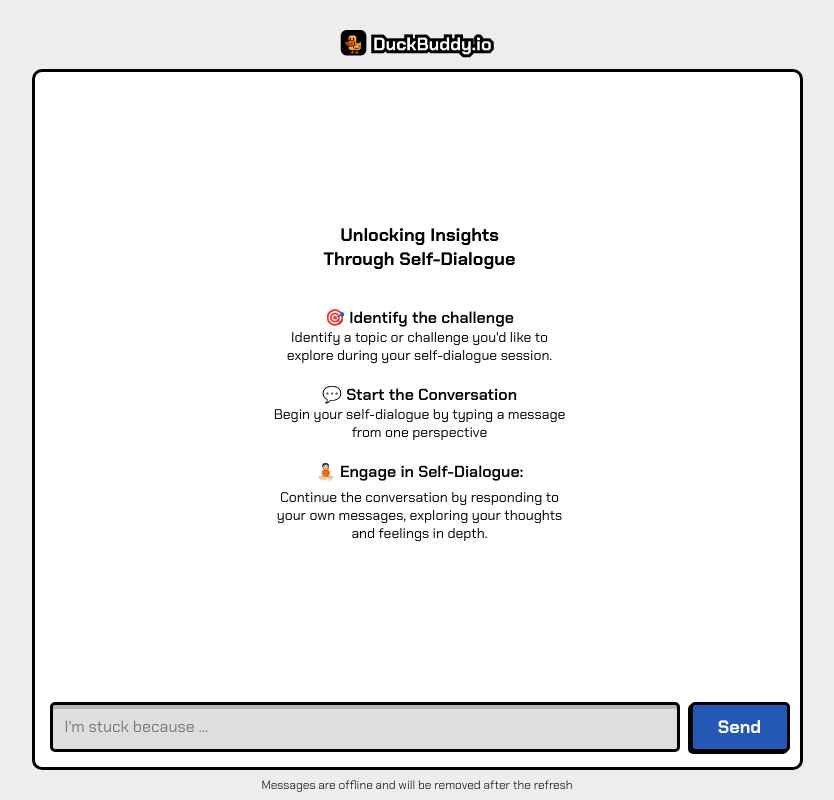
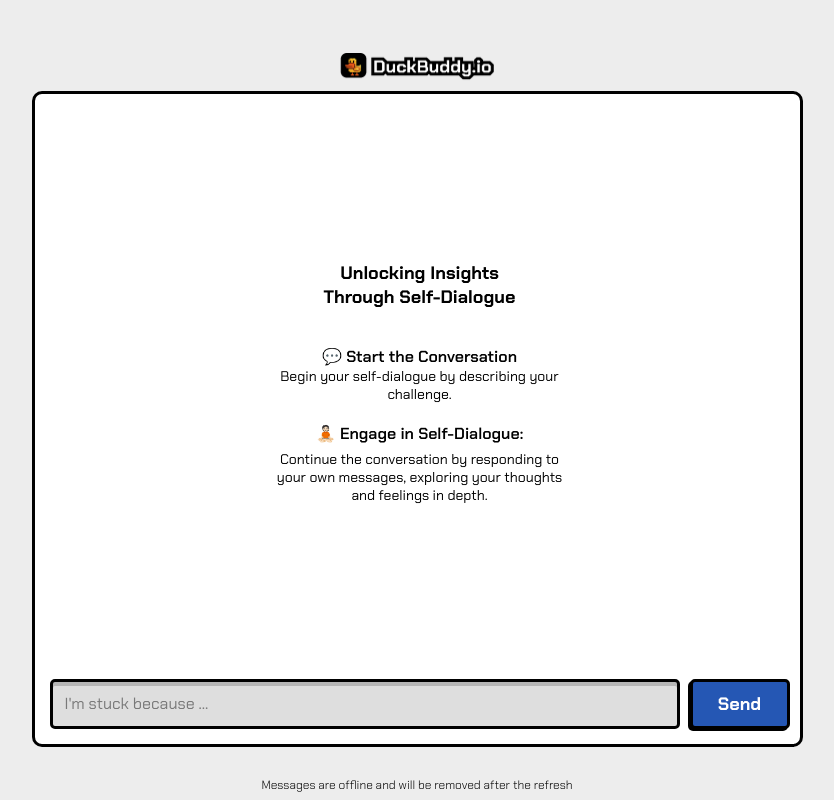
Before and after one commit to gulagha/hushduck, a Next.js app: page / in a window 1280 px wide. Shown: the whole page, without its empty margins (223-1057 px from the left). Built offline with nearby package versions, Linux system fonts and the light colour scheme.

Commit message:
Improve intro message

```diff
--- a/src/components/introMessage/IntroMessage.jsx
+++ b/src/components/introMessage/IntroMessage.jsx
@@ -1,7 +1,6 @@
 import React from 'react';
 import PropTypes from 'prop-types';
 import styles from './introMessage.module.css';
-import Image from 'next/image'
 
 export const IntroMessage = () => {
   return (
@@ -12,18 +11,10 @@ export const IntroMessage = () => {
       </div>
       <div className={styles.step}>
         <span className={styles.bold}>
-          🎯 Identify the challenge
-        </span>
-        <span className={styles.normal}>
-          Identify a topic or challenge you&apos;d like to explore during your self-dialogue session.
-        </span>
-      </div>
-      <div className={styles.step}>
-        <span className={styles.bold}>
           💬 Start the Conversation
         </span>
         <span className={styles.normal}>
-          Begin your self-dialogue by typing a message from one perspective
+          Begin your self-dialogue by describing your challenge.
         </span>
       </div>
       <div className={styles.step}>
--- a/src/components/introMessage/introMessage.module.css
+++ b/src/components/introMessage/introMessage.module.css
@@ -2,7 +2,7 @@
   background-color: #ffffff;
   border-radius: 5px;
   display: grid;
-  grid-template-rows: 1fr 0.5fr 0.5fr 0.5fr;
+  grid-template-rows: 1fr 0.5fr 0.5fr;
   font-family: 'Chakra Petch', sans-serif;
   text-align: center;
   align-items: center;
--- a/src/pages/index.module.css
+++ b/src/pages/index.module.css
@@ -14,7 +14,7 @@
 }
 
 .chat {
-  height: 100%;
+  height: calc(100vh - 180px);
   display: grid;
   grid-template-rows: 1fr 50px;
   grid-gap: 20px;
```
